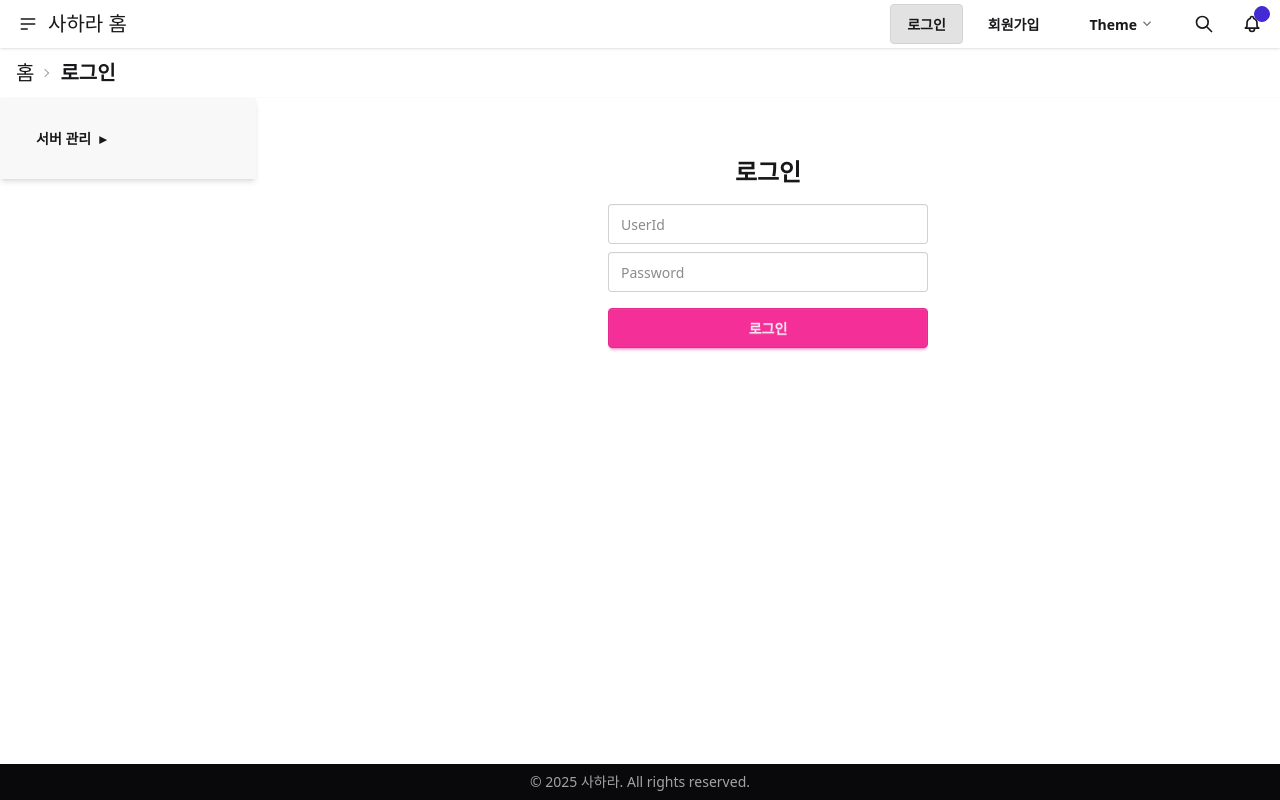
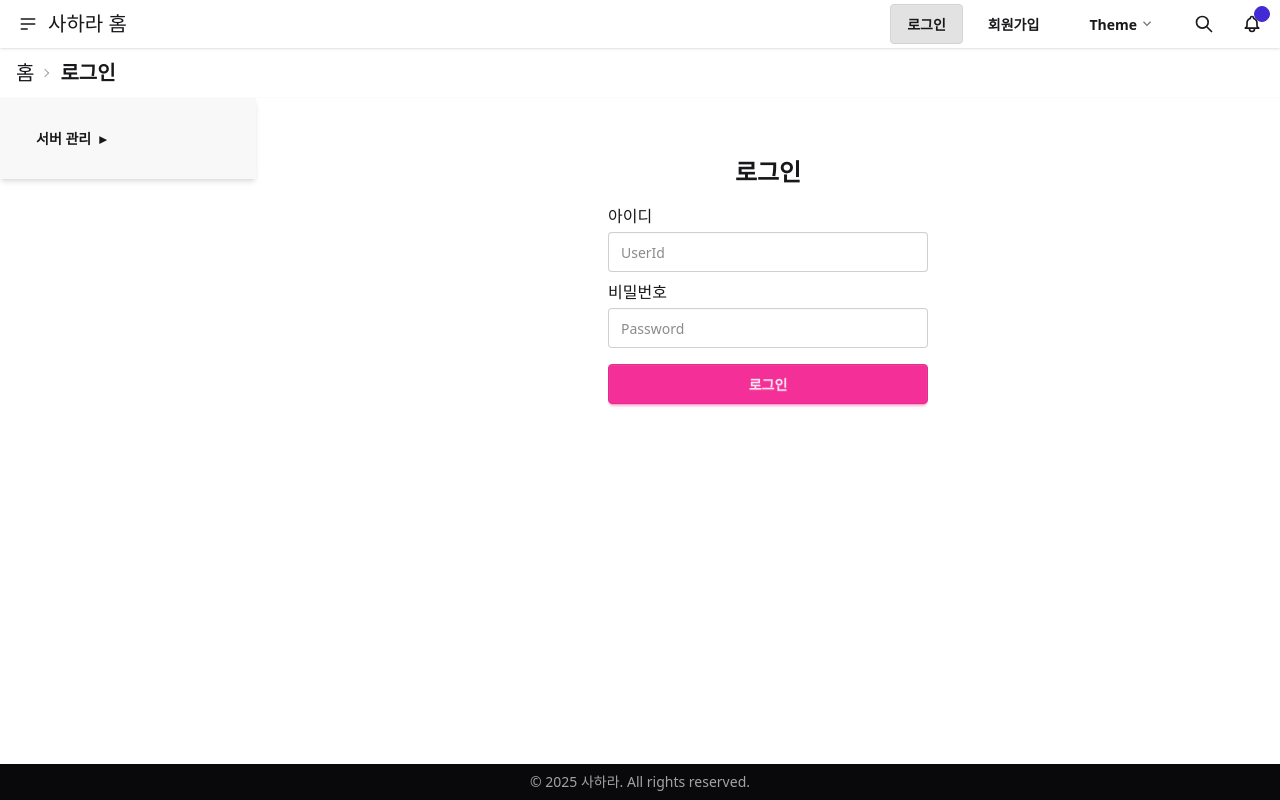
Before and after one commit to mrjung72/my-vite-vue3-sass-tailwind-app, a Vue app: page /login in a window 1280 px wide. Built offline with nearby package versions, Linux system fonts and the light colour scheme.

Commit message:
로그인 화면에 엔터키 적용용

```diff
--- a/src/components/TheHeader.vue
+++ b/src/components/TheHeader.vue
@@ -10,7 +10,7 @@ const title = '사하라 홈';
 
 const handleLogout = () => {
   auth.logout()
-  router.push({ name: 'home' })
+  router.push({ name: 'login' })
 }
 </script>
 
--- a/src/views/LoginView.vue
+++ b/src/views/LoginView.vue
@@ -1,11 +1,32 @@
 <template>
   <div class="flex flex-col items-center mt-10">
     <h2 class="text-2xl font-bold mb-4">로그인</h2>
-    <input v-model="userid" class="input input-bordered mb-2" placeholder="UserId" />
-    <input v-model="password" class="input input-bordered mb-4" type="password" placeholder="Password" />
+
+    <div class="flex flex-col w-80 items-start mb-2">
+      <label class="mb-1">아이디</label>
+      <input
+        v-model="userid"
+        class="input input-bordered w-full"
+        placeholder="UserId"
+        @keyup.enter="handleLogin"
+      />
+    </div>
+
+    <div class="flex flex-col w-80 items-start mb-4">
+      <label class="mb-1">비밀번호</label>
+      <input
+        v-model="password"
+        class="input input-bordered w-full"
+        type="password"
+        placeholder="Password"
+        @keyup.enter="handleLogin"
+      />
+    </div>
+
     <button class="btn btn-secondary w-80" @click="handleLogin" :disabled="auth.loading">
       {{ auth.loading ? '로그인 중...' : '로그인' }}
     </button>
+
     <div v-if="message" class="text-green-600 mt-4">{{ message }}</div>
   </div>
 </template>
```
